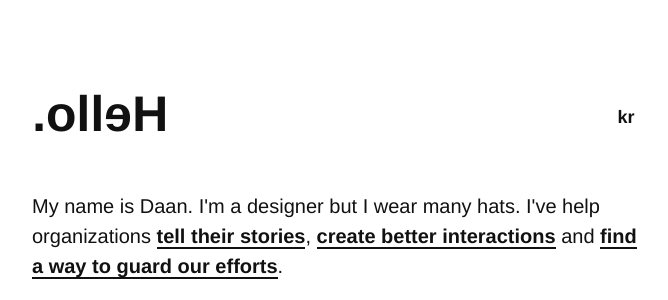
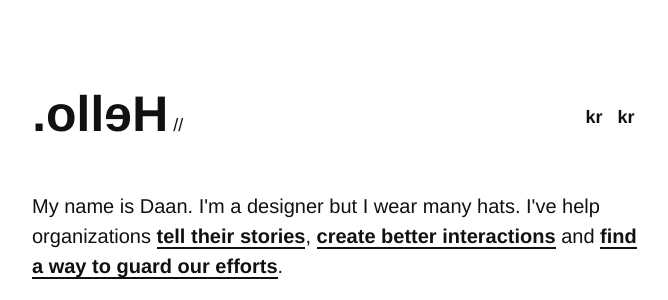
Before and after one commit to se-daan/daan.github.io, a Jekyll site: the page built from index.html, in a window 1280 px wide and 900 px high. Shown: the part 124-424 px from the top of the window, without its empty margins (128-796 px from the left). Built offline with Jekyll 4.4.1, drawn with Linux system fonts in a browser that asks for light colours.

Commit message:
update hello and input->button

```diff
--- a/index.html
+++ b/index.html
@@ -8,16 +8,17 @@
   <div class="top-intro">
     <div class="ts-measure">
       <h1 id="Hello" class="ts-headline flip">Hello.</h1>
-      <input id="changeLang" type="button" value="kr" onclick="language(this)">
+      <button id="changeLang" onclick="language(this)">kr</button>
+      //<input id="changeLang" type="button" value="kr" onclick="language(this)">
       <p style="margin:0";>&nbsp;</p>
       <div class="en">
-      <p>My name is Daan. I'm a designer but I wear many hats. I've help organizations <span class="hint2" id="en01" aria-label="art - By art we mean painting and drawing">tell their stories</span>, <span class="hint2" id="en02"aria-label="art - By art we mean painting and drawing">create better interactions</span> and <span class="hint2" id="en03" aria-label="art - By art we mean painting and drawing">find a way to guard our efforts</span>.</p>
+      <p>My name is Daan. I'm a designer but I wear many hats. I've help organizations <a class="hint2" href="{{ "/work/think-with-google.html" | relative_url }}">tell their stories</a>, <a class="hint2" href="{{ "/work/myasics.html" | relative_url }}">create better interactions</a> and <a class="hint2" href="{{ "/work/exchange.html" | relative_url }}">find a way to guard our efforts</a>.</p>
       <p>Do you need any help about vision of director and designer? <br id="s1">
         Welcome to meaningful project, intense starter anytime. Please feel free to <a class="hint" href="javascript: document.body.scrollIntoView(false);">contact me</a>.</p>
       </div>
       <div class="kr">
-      <p>안녕하세요 브랜드 설계사 문홍규 입니다. 저는 폭넓게 여러 역할을 이해하며 성장하기를 바랍니다. 주로 하는 일은 <span class="hint2" id="kr01" aria-label="art - By art we mean painting and drawing">이야기를 만들고</span>, <span class="hint2" id="kr02" aria-label="art - By art we mean painting and drawing">적합한 모습을 제안</span>하며 또한 <span class="hint2" id="kr03" aria-label="art - By art we mean painting and drawing">우리의 결실을 보호할 수 있는 방법</span>을 모색합니다.</p>
-      <p>혹시 기획자의, 디자이너의 시선이 필요하신가요?<br>
+      <p>반갑습니다 브랜드 설계사 문홍규 입니다. 저는 다방면의 역할을 이해하고 연관지어 장기적인 성장을 위한 비전을 제시합니다. 구체적으로 <a class="hint2" href="{{ "/work/think-with-google.html" | relative_url }}">이야기를 만들고</a>, <a class="hint2" href="{{ "/work/myasics.html" | relative_url }}">적합한 모습을 제안</a>하며 <a class="hint2" href="{{ "/work/exchange.html" | relative_url }}">우리의 결실을 보호할 수 있는 방법</a>을 모색합니다.</p>
+      <p>성장을 위해 기획자의, 디자이너의 시선이 필요하신가요?<br>
         의미있는 프로젝트, 열정적인 스타터라면 언제든 환영합니다. <br id="s1">좋은 인연 <a class="hint" href="javascript: document.body.scrollIntoView(false);">기다리고 있겠습니다.</a></p>
       </div>
     </div>
```
